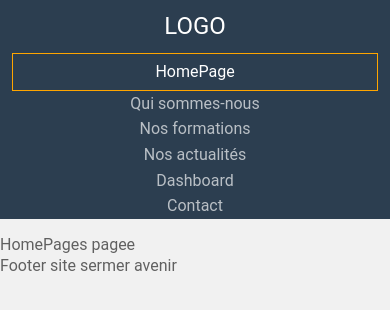
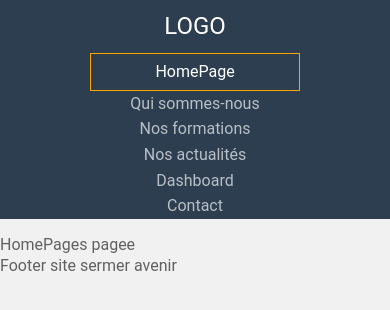
Before and after one commit to sermer12/sermer_avenir, a React (Vite) app in the folder frontend/: page / in a window 390 px wide. Shown: the top 310 px of the page. Built offline with nearby package versions, Linux system fonts and the light colour scheme.

Commit message:
fix largeur navbar sur mobile

```diff
--- a/frontend/src/styles/root.css
+++ b/frontend/src/styles/root.css
@@ -44,7 +44,10 @@ nav a:hover {
   nav a {
     display: block;
   }
-}
+  nav a {
+    margin: 0 90px;
+  }
+
 @media only screen and (min-width: 760px) {
   .hearder_root {
     display: flex;
```
